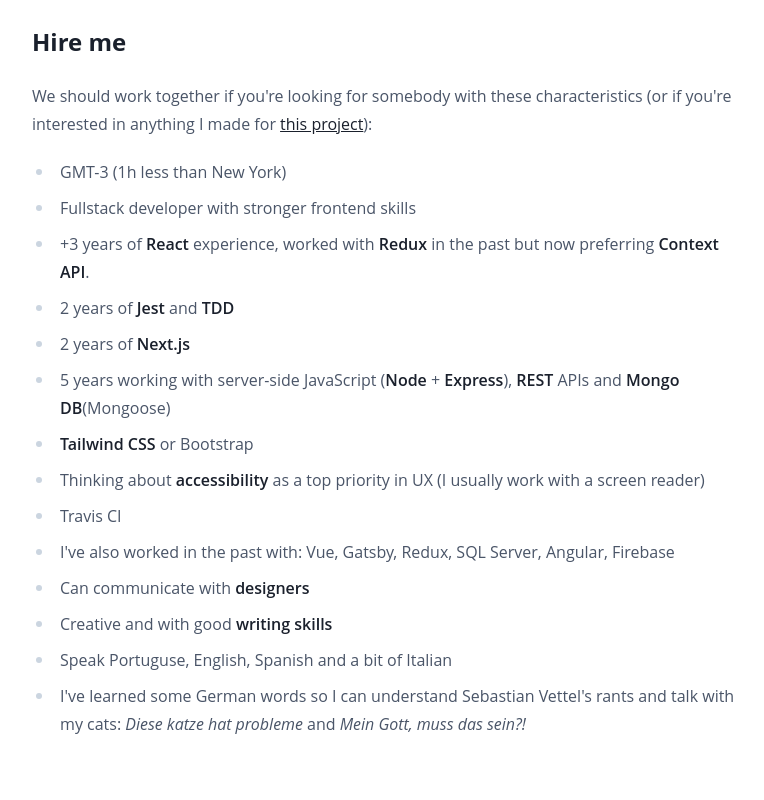
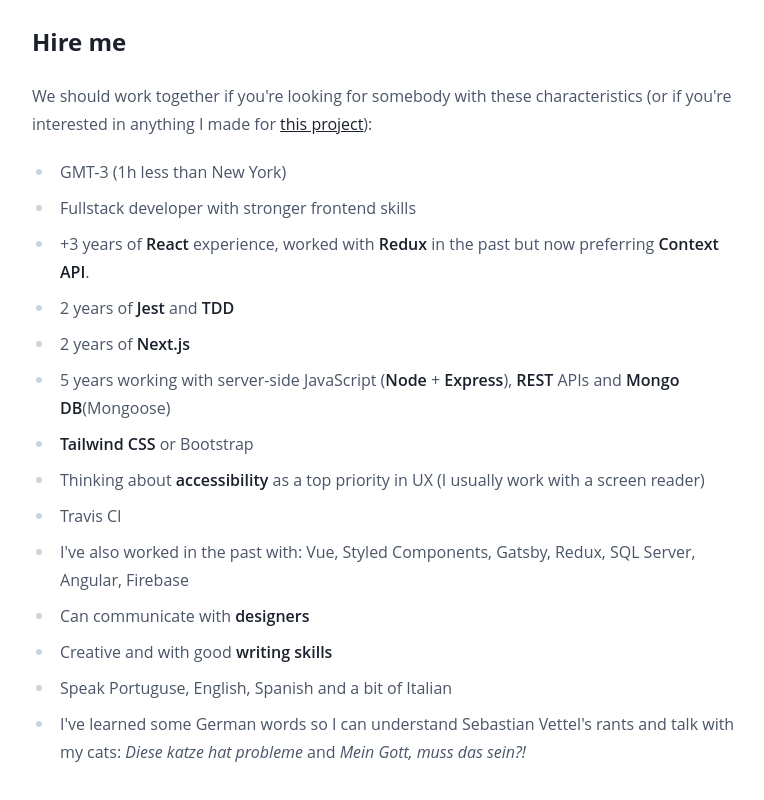
Before and after one commit to estevanmaito/blog, a Next.js app: page /about in a window 1280 px wide. Shown: the part 1546-2346 px from the top of the page, without its empty margins (256-1020 px from the left). Before the commit the page ends 2324 px from the top, so only its background shows below. Built offline with nearby package versions, Linux system fonts and the light colour scheme.

Commit message:
add styled components

```diff
--- a/pages/about.js
+++ b/pages/about.js
@@ -165,7 +165,8 @@
           </li>
           <li>Travis CI</li>
           <li>
-            I've also worked in the past with: Vue, Gatsby, Redux, SQL Server, Angular, Firebase
+            I've also worked in the past with: Vue, Styled Components, Gatsby, Redux, SQL Server,
+            Angular, Firebase
           </li>
           <li>
             Can communicate with <strong>designers</strong>
```
